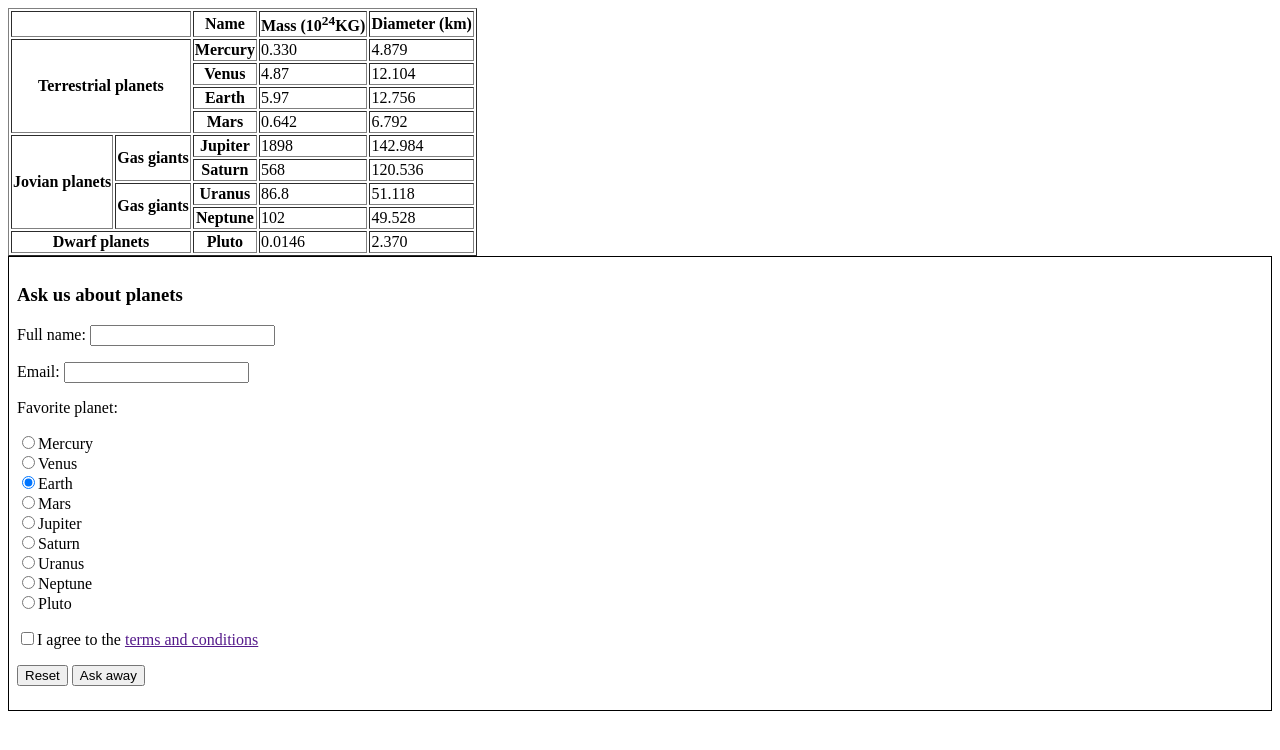
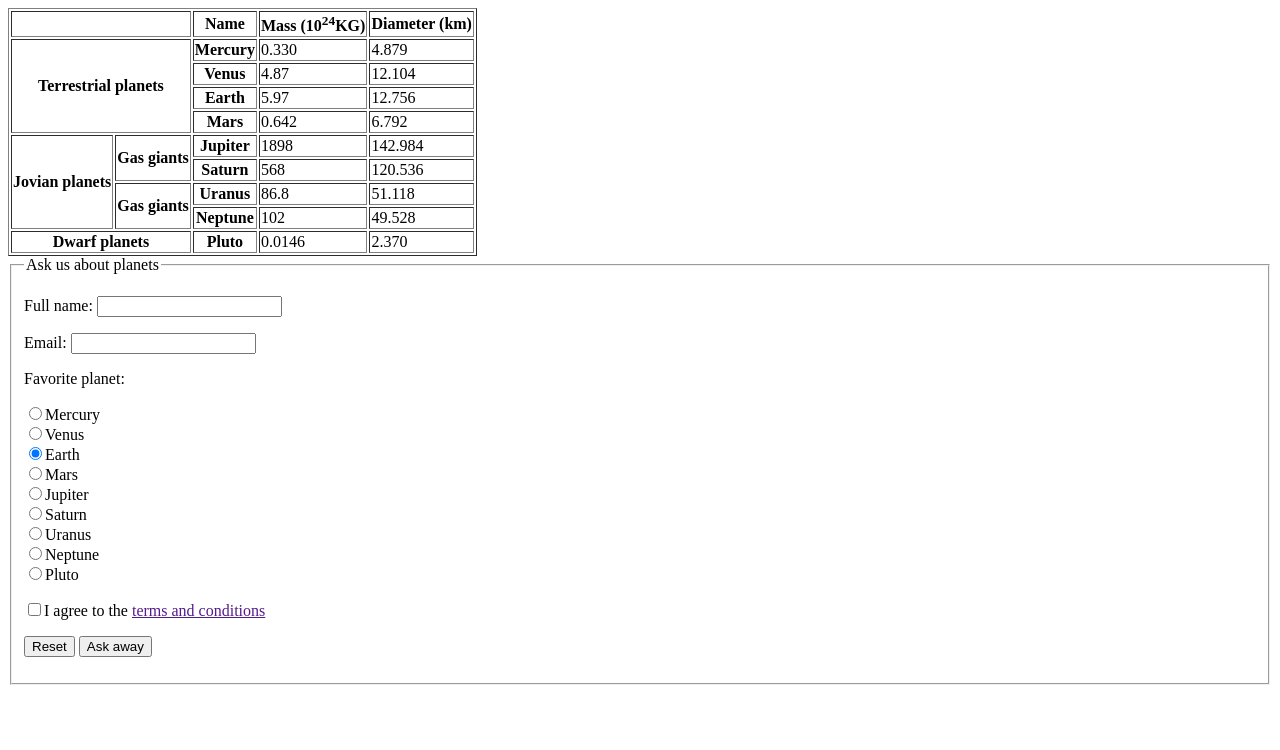
Before and after one commit to GabrielAK89/teme-curs-agile-hub, a plain HTML site: page index.html in a window 1280 px wide. Drawn offline with Linux system fonts and the light colour scheme.

Commit message:
Update index.html

```diff
--- a/index.html
+++ b/index.html
@@ -70,9 +70,10 @@
             </tbody>
         </table>
     </div>
-    <div style="border-width:1px;border-style:solid;border-color:black; padding: 8px;">
-        <h3>Ask us about planets</h3>
+
         <form action="" method="GET">
+            <fieldset>
+                <legend>Ask us about planets</legend>
                 <p>
                     <label for="fname">Full name:</label>
                     <input type="text" name="fname" id="fname">
@@ -97,6 +98,7 @@
                 <p><input type="reset">
                 <input type="Submit" value="Ask away"></p>
             </form>
-    </div>
+            </fieldset>
+
 </body>
 </html>
```
Lines whose indentation alone changed are shown as unchanged.
